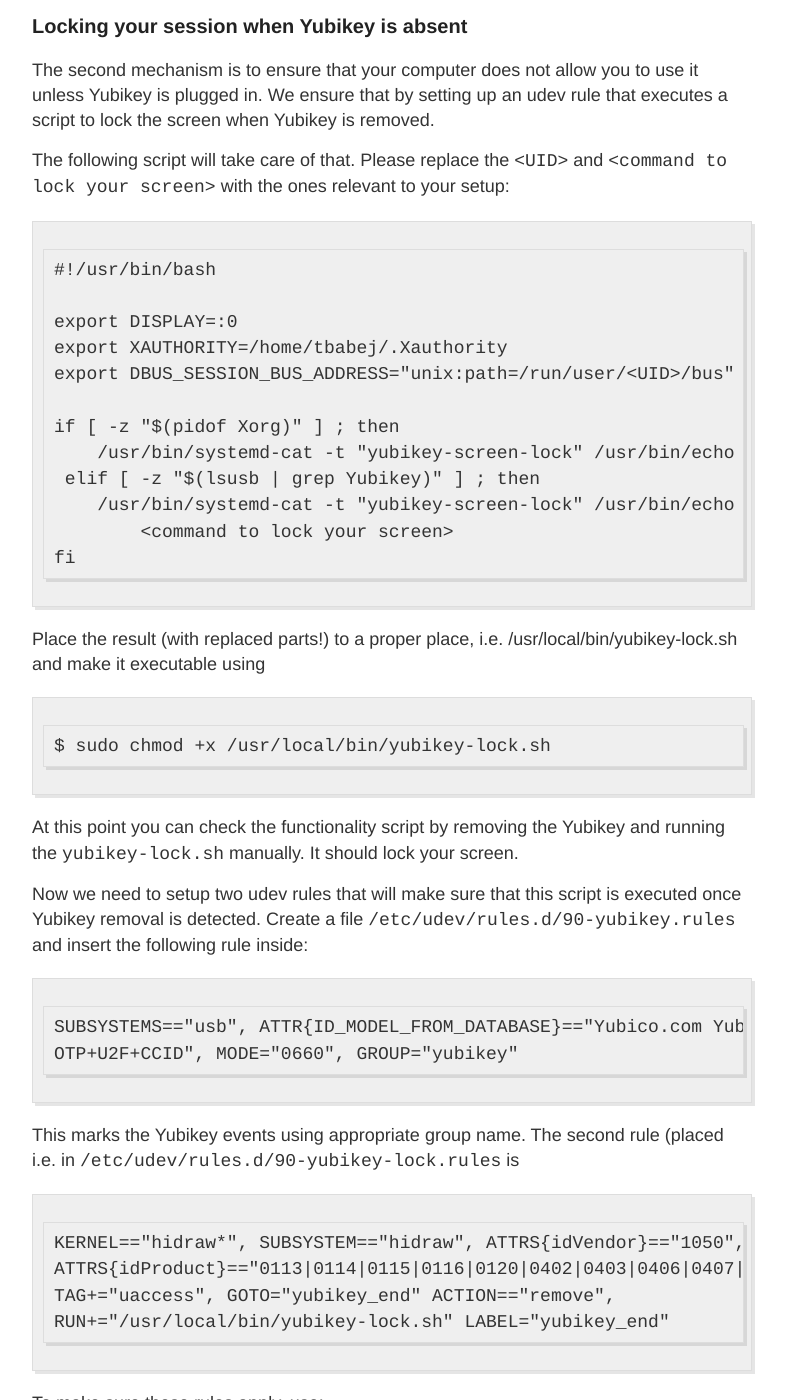
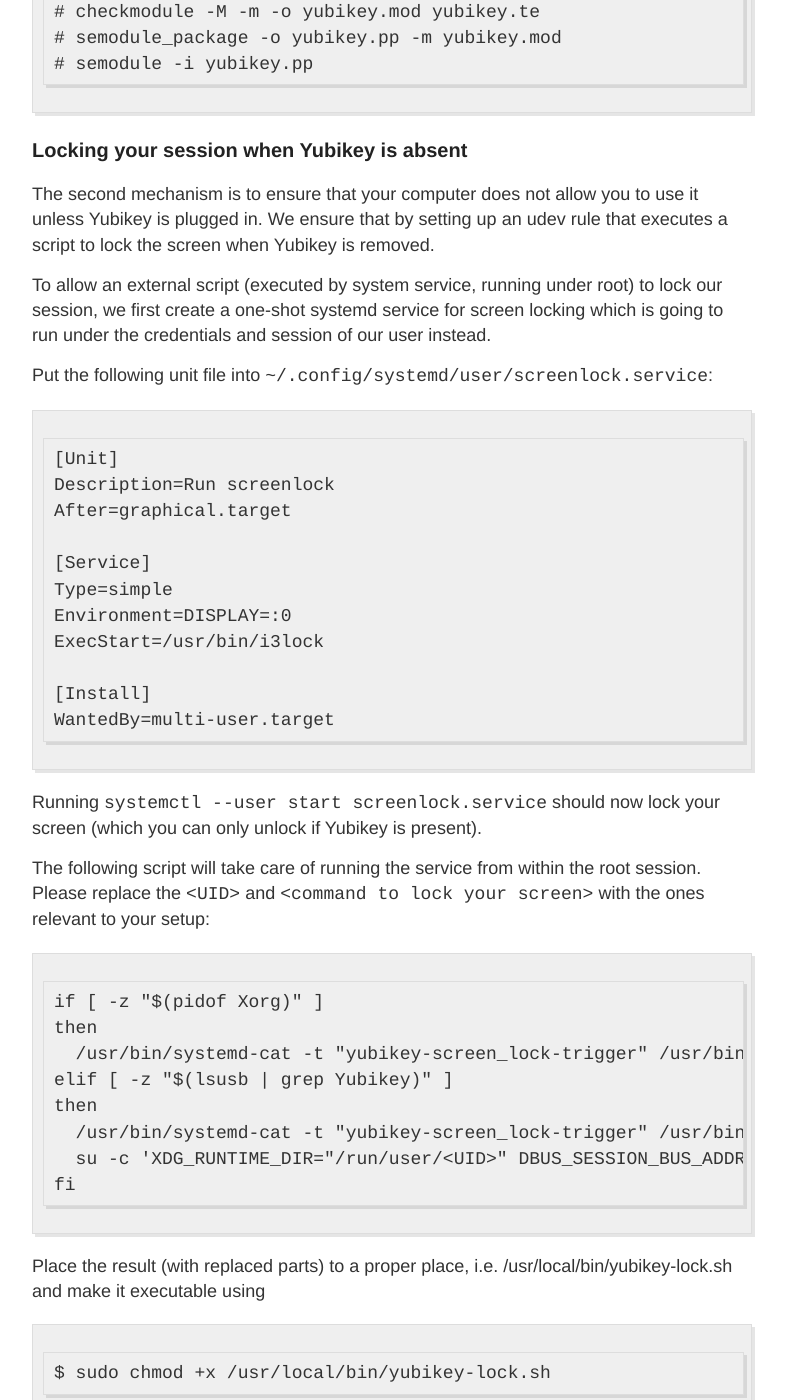
Before and after one commit to tbabej/blog, a Jekyll site: the page built from _posts/2018-03-31-Yubikey-secure-session-setup.md, in a window 1280 px wide and 1400 px high, scrolled down 3327 px. Shown: the whole window, without its empty margins (248-1034 px from the left). Built offline with Jekyll 4.4.1, drawn with Linux system fonts in a browser that asks for light colours; some of the changed text lies outside the part shown.

Commit message:
Update post with new instructions

```diff
--- a/_posts/2018-03-31-Yubikey-secure-session-setup.md
+++ b/_posts/2018-03-31-Yubikey-secure-session-setup.md
@@ -32,6 +32,20 @@ Additionally, install PAM module for yubico:
 
     sudo dnf install pam_yubico
 
+To allow our user to interact with the device, we need to create a priviliged
+group which will have access to the Yubikey (and also will be restricted to use
+one when interacting with the computer).
+
+To do that, create the `yubikey` group and add your user to it.
+
+     sudo groupadd yubikey
+     sudo usermod -aG yubikey $USER
+
+Now we can create an udev rule that allows access to the device for all members
+of `yubikey`, by creating a `/etc/udev/rules.d/90-yubikey.rules` file containing:
+
+    SUBSYSTEMS=="usb", ATTR{ID_MODEL_FROM_DATABASE}=="Yubico.com Yubikey 4 OTP+U2F+CCID", MODE="0666", GROUP="yubikey"
+
 Next, you need setup a slot on your Yubikey to support Challenge-Response
 protocol. Usually this is done on the second slot, but can be also setup on the
 first one.
@@ -52,40 +66,31 @@ This command just configures the second slot of Yubikey. Now, we are ready to
 create a challenge file which will be used to authorize this particular Yubikey
 during login.
 
-    $ sudo ykpamcfg -2 -v
+    $ ykpamcfg -2 -v
     debug: util.c:212 (check_firmware_version): YubiKey Firmware version: 4.3.5
 
-    Directory /root/.yubico created successfully.
+    Directory /home/tbabej/.yubico created successfully.
     Sending 63 bytes HMAC challenge to slot 2
     Sending 63 bytes HMAC challenge to slot 2
-    Stored initial challenge and expected response in '/root/.yubico/challenge-5675024'.
+    Stored initial challenge and expected response in '/home/.tbabej/challenge-5675024'.
 
-This created the challenge file named `challenge-5675024`. Now, `pam_yubico`
-(which we will setup in a second) expects challenge file name of the form
-`<username>-number`, so in  case we need to rename the file:
-
-    # cd /root/.yubico
-    # mv challenge-5675024 tbabej-5675024
+This created the challenge file named `challenge-5675024`. This challenge will
+be used by `pam_yubico` PAM module to cryptographically verify that your
+Yubikey is inserted.
 
 Now we're ready to put `pam_yubico` into our PAM stack. Put the following two
-lines on top of `/etc/pam.d/login`.
+lines on top of `/etc/pam.d/login`, `/etc/pam.d/system-auth` and
+`/etc/pam.d/password-auth`:
 
     auth [success=1 default=ignore] pam_succeed_if.so quiet user notingroup yubikey
-    auth        required    pam_yubico.so mode=challenge-response chalresp_path=/root/.yubico/
+    auth        requisite    pam_yubico.so mode=challenge-response debug
 
 This two directives make the successful challenge-response for users in the
 `yubikey` group mandatory during user login authentication (first time logging,
-logging into the machine using ssh, but not unlocking the screen saver).
+logging into the machine using ssh, unlocking the screen saver).
 
-At this point, none of the rules are enforced, since your current user isn't
-member of the yubikey group. Before doing so, make sure you can login to your
-root account using a password, because you can lock yourself out of your usual
-user account in case of misconfiguration.
-
-If you're ready, create the `yubikey` group and add your user to it.
-
-     sudo groupadd yubikey
-     sudo usermod -aG yubikey $USER
+Before logging out, make sure you can still log in as a privileged user that is
+not member of the yubikey group, like root, using a password.
 
 #### Testing it out
 
@@ -93,7 +98,9 @@ To test it out, try to login as your user, ideally in a different terminal
 console. You should be able to login if and only if the yubikey is in one of
 the USB slots.
 
-If your login is failing and your running SELinux, see below.
+The same applies for your screen saver.
+
+If your login is failing and you're running SELinux, see below.
 
 #### SELinux policy (Fedora, CentOS)
 
@@ -117,46 +124,61 @@ The second mechanism is to ensure that your computer does not allow you to use
 it unless Yubikey is plugged in. We ensure that by setting up an udev rule that
 executes a script to lock the screen when Yubikey is removed.
 
-The following script will take care of that. Please replace the `<UID>` and
-`<command to lock your screen>` with the ones relevant to your setup:
+To allow an external script (executed by system service, running under root) to
+lock our session, we first create a one-shot systemd service for screen locking
+which is going to run under the credentials and session of our user instead.
 
-    #!/usr/bin/bash
+Put the following unit file into `~/.config/systemd/user/screenlock.service`:
 
-    export DISPLAY=:0
-    export XAUTHORITY=/home/tbabej/.Xauthority
-    export DBUS_SESSION_BUS_ADDRESS="unix:path=/run/user/<UID>/bus"
+    [Unit]
+    Description=Run screenlock
+    After=graphical.target
 
-    if [ -z "$(pidof Xorg)" ] ; then
-        /usr/bin/systemd-cat -t "yubikey-screen-lock" /usr/bin/echo "YUBIKEY REMOVED - SCREEN LOCK NOT ACTIVATED (X session not present)"
-     elif [ -z "$(lsusb | grep Yubikey)" ] ; then
-        /usr/bin/systemd-cat -t "yubikey-screen-lock" /usr/bin/echo "YUBIKEY REMOVED - SCREEN LOCK ACTIVATED"
-    	<command to lock your screen>
+    [Service]
+    Type=simple
+    Environment=DISPLAY=:0
+    ExecStart=/usr/bin/i3lock
+
+    [Install]
+    WantedBy=multi-user.target
+
+Running `systemctl --user start screenlock.service` should now lock your screen
+(which you can only unlock if Yubikey is present).
+
+The following script will take care of running the service from within the root
+session. Please replace the `<UID>` and `<command to lock your screen>` with
+the ones relevant to your setup:
+
+    if [ -z "$(pidof Xorg)" ]
+    then
+      /usr/bin/systemd-cat -t "yubikey-screen_lock-trigger" /usr/bin/echo "YUBIKEY REMOVED - LOCK NOT ACTIVATED (X session absent)"
+    elif [ -z "$(lsusb | grep Yubikey)" ]
+    then
+      /usr/bin/systemd-cat -t "yubikey-screen_lock-trigger" /usr/bin/echo "YUBIKEY REMOVED - SCREEN LOCK ACTIVATED"
+      su -c 'XDG_RUNTIME_DIR="/run/user/<UID>" DBUS_SESSION_BUS_ADDRESS="unix:path=/run/user/<UID>/bus" systemctl --user start screenlock' <USERNAME>
     fi
 
-Place the result (with replaced parts!) to a proper place, i.e.
+Place the result (with replaced parts) to a proper place, i.e.
 /usr/local/bin/yubikey-lock.sh and make it executable using
 
     $ sudo chmod +x /usr/local/bin/yubikey-lock.sh
 
-At this point you can check the functionality script by removing the Yubikey
-and running the `yubikey-lock.sh` manually. It should lock your screen.
+At this point you can check the functionality of the script by removing the
+Yubikey and running the `yubikey-lock.sh` manually from a root shell. It should
+lock your screen and prevent you logging without replugging the Yubikey.
 
-Now we need to setup two udev rules that will make sure that this script is
+    $ su
+    # yubikey-lock.sh
+
+Now we need to setup the udev rule that will make sure that this script is
 executed once Yubikey removal is detected. Create a file
-`/etc/udev/rules.d/90-yubikey.rules` and insert the following rule inside:
+`/etc/udev/rules.d/90-yubikey-lock.rules` and insert the following rule inside:
 
-    SUBSYSTEMS=="usb", ATTR{ID_MODEL_FROM_DATABASE}=="Yubico.com Yubikey 4
-    OTP+U2F+CCID", MODE="0660", GROUP="yubikey"
-
-This marks the Yubikey events using appropriate group name. The second rule
-(placed i.e. in `/etc/udev/rules.d/90-yubikey-lock.rules` is
-
-    KERNEL=="hidraw*", SUBSYSTEM=="hidraw", ATTRS{idVendor}=="1050",
-    ATTRS{idProduct}=="0113|0114|0115|0116|0120|0402|0403|0406|0407|0410",
+    KERNEL=="hidraw*", SUBSYSTEM=="hidraw", ATTRS{idVendor}=="1050", ATTRS{idProduct}=="0113|0114|0115|0116|0120|0402|0403|0406|0407|0410",
     TAG+="uaccess", GOTO="yubikey_end" ACTION=="remove",
     RUN+="/usr/local/bin/yubikey-lock.sh" LABEL="yubikey_end"
 
-To make sure these rules apply, use:
+To make sure rule applies, use:
 
     sudo udevadm control --reload-rules
 
@@ -165,6 +187,17 @@ with physical access it's game over anyway). However, you can still relish the
 feeling, it is a bit reassuring to see the screen go blank immediatelly after
 pulling out your smartcard device.
 
+If you are encountering permission errors and access denialis, you might need
+to follow the same steps for the SELinux policy update as we did in the
+previous section.
+
+#### Bonus part: How not to forget your Yubikey plugged in when leaving the computer
+
+Use a retractable locking reel, attach your Yubikey to it. When leaving, you'll
+have to unplug.  You won't forget to lock your screen ever.
+
+Congratulations - your Yubikey now truly became a key for your computer.
+
 Sources:
 * https://vtluug.org/wiki/Yubikey#i3lock_2
 * https://www.reddit.com/r/i3wm/comments/85ics6/how_to_use_a_password_and_yubikey_with_i3lock://www.reddit.com/r/i3wm/comments/85ics6/how_to_use_a_password_and_yubikey_with_i3lock/
```
